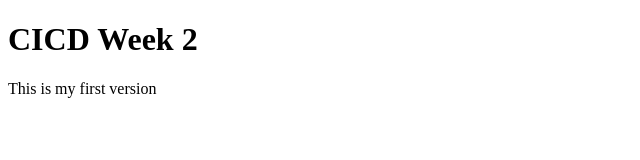
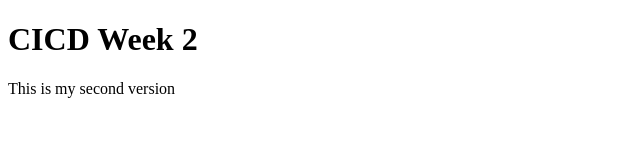
Before and after one commit to peterBusto/project1-week2-peter, a plain HTML site: page index.html in a window 1280 px wide. Shown: the full height of the page, 0-640 px from the left. Drawn offline with Linux system fonts and the light colour scheme.

Commit message:
this is my second version

```diff
--- a/index.html
+++ b/index.html
@@ -6,6 +6,6 @@
 </head>
 <body>
 <h1> CICD Week 2</h1>
-<p>This is my first version</p>
+<p>This is my second version</p>
 </body>
 </html>
```
